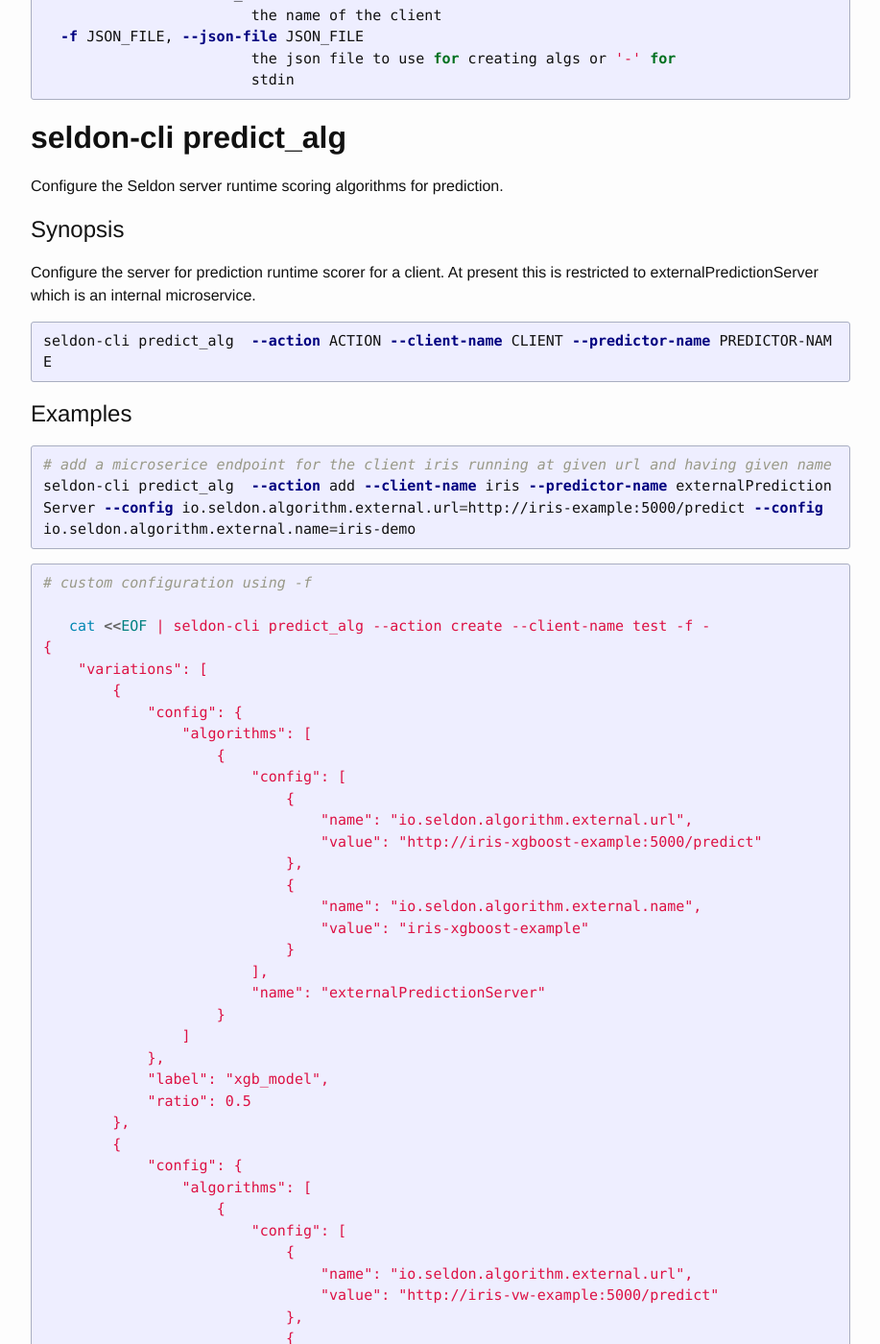
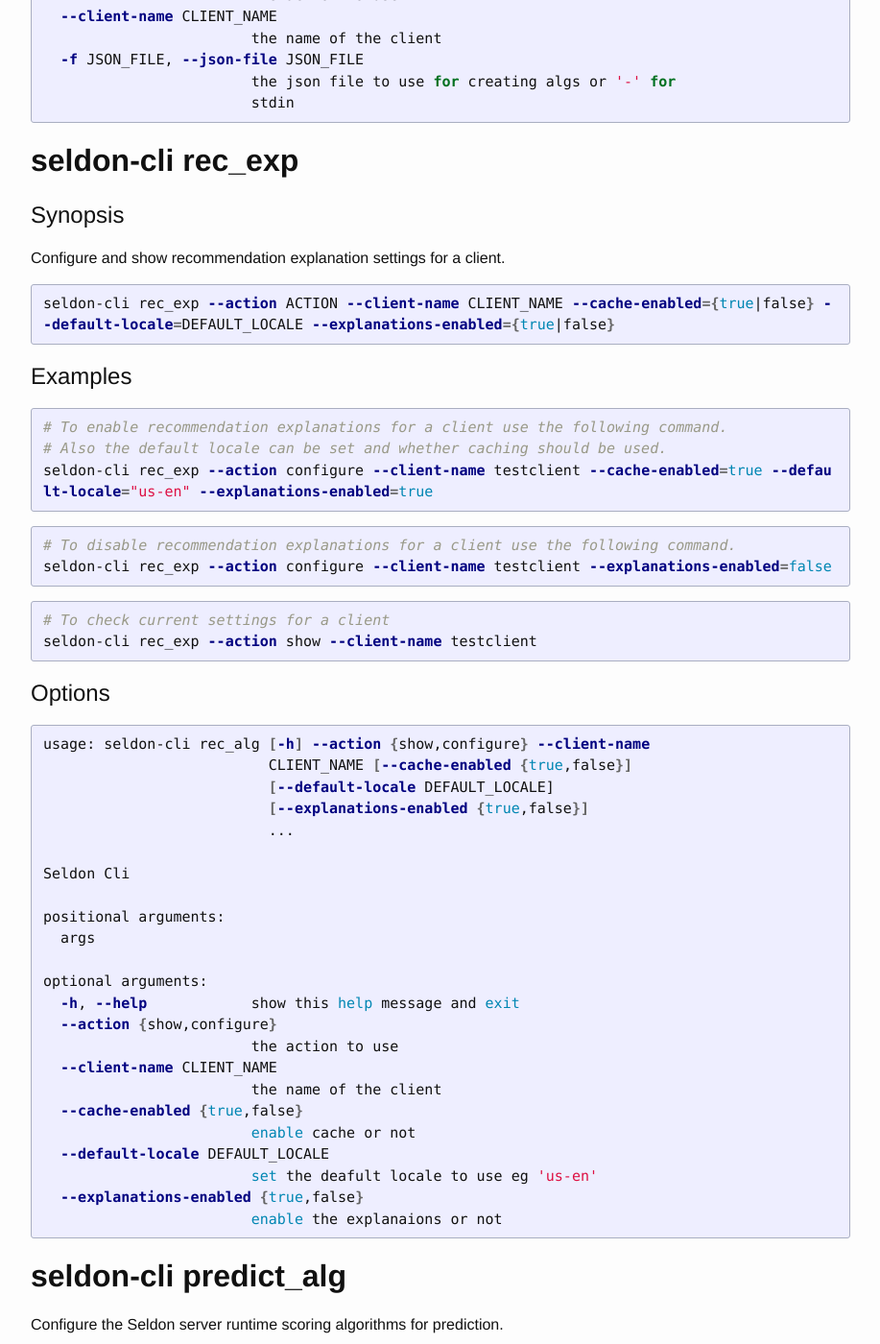
Before and after one commit to SeldonIO/seldonio.github.com, a Jekyll site: the page built from seldon-cli.md, in a window 1280 px wide and 1400 px high, scrolled down 11515 px. Shown: the whole window at 96% size, without its empty margins (181-1098 px from the left). Built offline with Jekyll 4.4.1, drawn with Linux system fonts in a browser that asks for light colours.

Commit message:
seldon-cli rec_exp - recommendation explanation settings docs

```diff
--- a/seldon-cli.md
+++ b/seldon-cli.md
@@ -12,6 +12,7 @@ title: Seldon CLI
 * [**seldon-cli import**](#import)
 * [**seldon-cli model**](#model)
 * [**seldon-cli rec_alg**](#rec_alg)
+* [**seldon-cli rec_exp**](#rec_exp)
 * [**seldon-cli predict_alg**](#predict_alg)
 * [**seldon-cli api**](#api)
 * [Manual install outside Kubernetes](#manual)
@@ -550,6 +551,61 @@ optional arguments:
 {% endhighlight %}
 
 
+# <a name="rec_exp"></a>**seldon-cli rec_exp**
+
+## Synopsis
+Configure and show recommendation explanation settings for a client.
+
+{% highlight bash %}
+seldon-cli rec_exp --action ACTION --client-name CLIENT_NAME --cache-enabled={true|false} --default-locale=DEFAULT_LOCALE --explanations-enabled={true|false}
+{% endhighlight %}
+
+## Examples
+
+{% highlight bash %}
+# To enable recommendation explanations for a client use the following command.
+# Also the default locale can be set and whether caching should be used.
+seldon-cli rec_exp --action configure --client-name testclient --cache-enabled=true --default-locale="us-en" --explanations-enabled=true
+{% endhighlight %}
+
+{% highlight bash %}
+# To disable recommendation explanations for a client use the following command.
+seldon-cli rec_exp --action configure --client-name testclient --explanations-enabled=false
+{% endhighlight %}
+
+{% highlight bash %}
+# To check current settings for a client
+seldon-cli rec_exp --action show --client-name testclient
+{% endhighlight %}
+
+## Options
+
+{% highlight bash %}
+usage: seldon-cli rec_alg [-h] --action {show,configure} --client-name
+                          CLIENT_NAME [--cache-enabled {true,false}]
+                          [--default-locale DEFAULT_LOCALE]
+                          [--explanations-enabled {true,false}]
+                          ...
+
+Seldon Cli
+
+positional arguments:
+  args
+
+optional arguments:
+  -h, --help            show this help message and exit
+  --action {show,configure}
+                        the action to use
+  --client-name CLIENT_NAME
+                        the name of the client
+  --cache-enabled {true,false}
+                        enable cache or not
+  --default-locale DEFAULT_LOCALE
+                        set the deafult locale to use eg 'us-en'
+  --explanations-enabled {true,false}
+                        enable the explanaions or not
+{% endhighlight %}
+
 
 # <a name="predict_alg"></a>**seldon-cli predict_alg**
 Configure the Seldon server runtime scoring algorithms for prediction.
```
